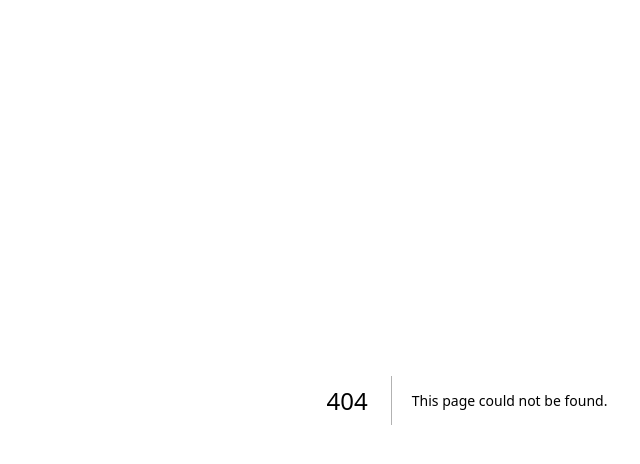
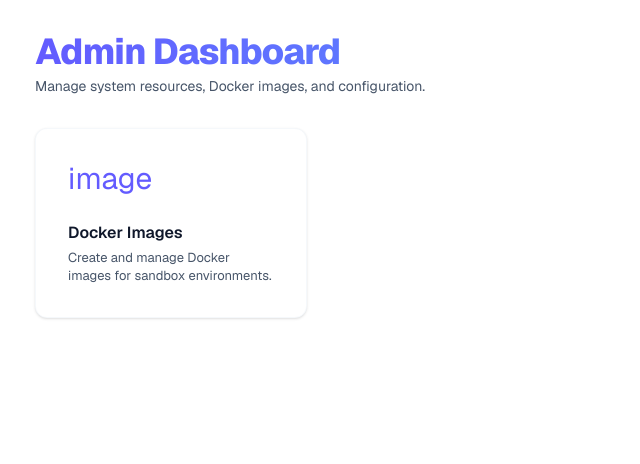
Before and after one commit to prasannashrestha011/code-runner-ui, a Next.js app: page /admin in a window 1280 px wide. Before the commit this address had no page. Shown: the top 464 px of the page, without its empty margins (173-813 px from the left). Built offline with nearby package versions, Linux system fonts and the light colour scheme.

Commit message:
index  page for the admin

```diff
--- /dev/null
+++ b/app/admin/page.tsx
@@ -0,0 +1,33 @@
+import Link from "next/link";
+
+export default function AdminPage() {
+  return (
+    <div className="max-w-4xl mx-auto py-xl px-md space-y-xl relative">
+      <div className="flex flex-col gap-xs">
+        <h1 className="text-3xl sm:text-4xl font-extrabold tracking-tight bg-linear-to-r from-primary to-blue-400 bg-clip-text text-transparent">
+          Admin Dashboard
+        </h1>
+        <p className="text-body-md text-on-surface-variant w-full">
+          Manage system resources, Docker images, and configuration.
+        </p>
+      </div>
+
+      <div className="grid gap-lg sm:grid-cols-2 lg:grid-cols-3">
+        <Link
+          href="/admin/docker-images"
+          className="group bg-white rounded-xl border border-outline-variant/70 shadow-sm p-xl hover:shadow-md hover:border-primary/30 transition-all duration-150"
+        >
+          <span className="material-symbols-outlined text-3xl text-primary mb-lg block">
+            image
+          </span>
+          <h3 className="text-title-md text-on-surface group-hover:text-primary transition-colors">
+            Docker Images
+          </h3>
+          <p className="text-body-sm text-on-surface-variant mt-1">
+            Create and manage Docker images for sandbox environments.
+          </p>
+        </Link>
+      </div>
+    </div>
+  );
+}
```
